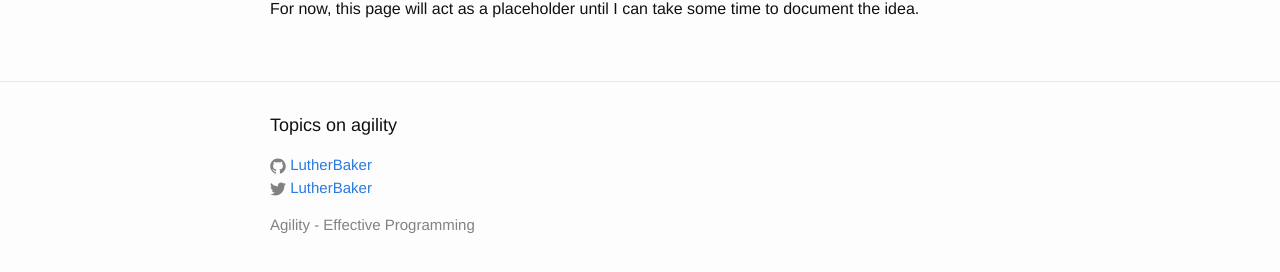
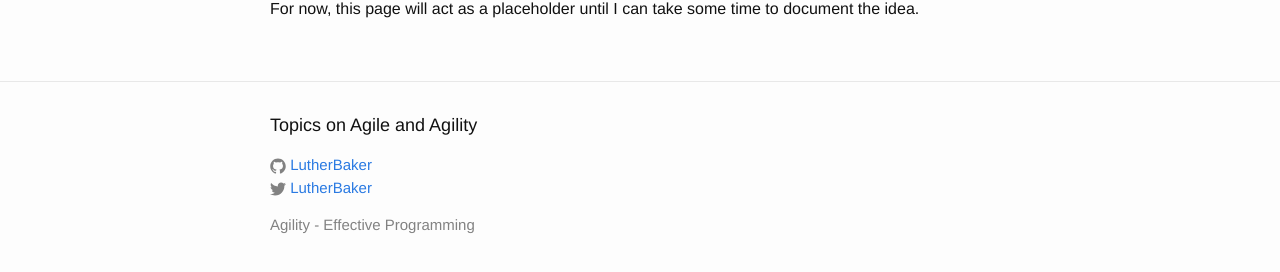
Before and after one commit to EffectiveProgramming/agility, a Jekyll site: the page built from _posts/2016-09-25-stacked-kanban.md, in a window 1280 px wide. Shown: the part 305-577 px from the top of the page. Built offline with Jekyll 4.4.1, drawn with Linux system fonts in a browser that asks for light colours; part of the change alters nothing that is shown.

Commit message:
Updated the site config file.

```diff
--- a/_config.yml
+++ b/_config.yml
@@ -1,8 +1,8 @@
 title: Agility - Effective Programming
-description: > # this means to ignore newlines until "baseurl:"
-  Topics on agility
-baseurl: "/agility" # the subpath of your site, e.g. /blog
-url: "http://yourdomain.com" # the base hostname & protocol for your site
+description: >
+  Topics on Agile and Agility
+baseurl: "/agility"
+url: "http://effectiveprogramming.github.io"
 twitter_username: LutherBaker
 github_username:  LutherBaker
 
```
